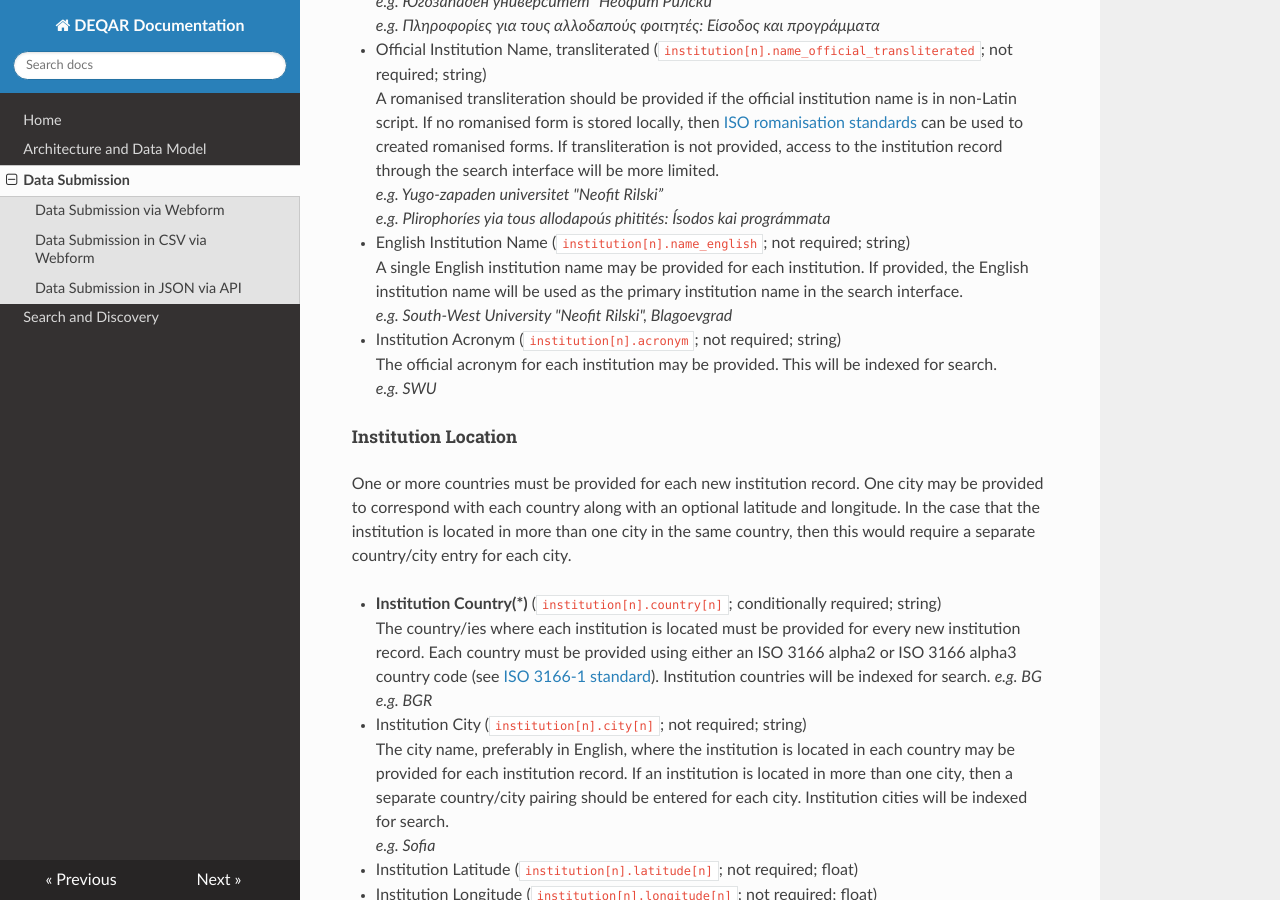
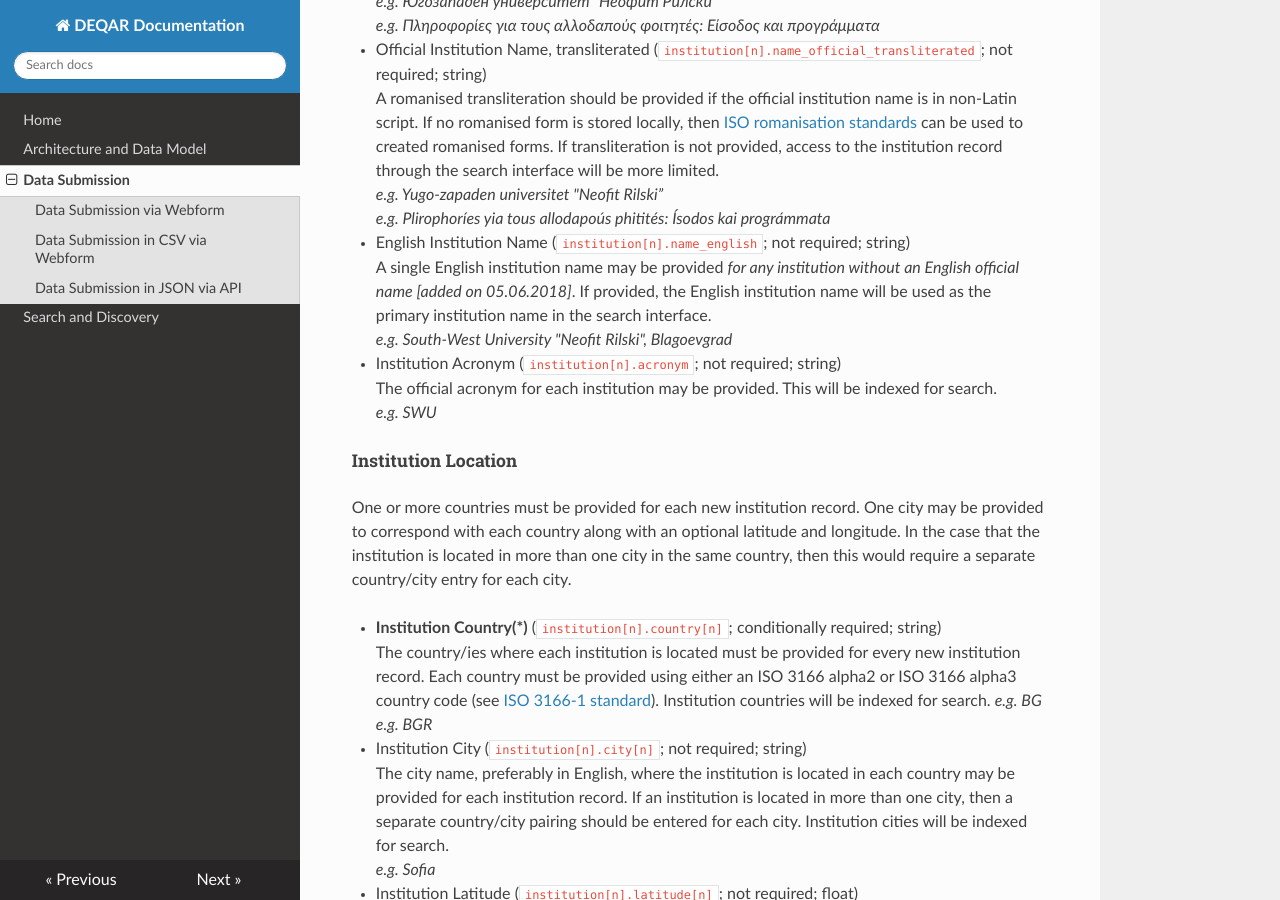
Before and after one commit to EQAR/deqar-docs, an MkDocs documentation site: the page built from docs/data_submission.md, in a window 1280 px wide and 900 px high, scrolled down 9137 px. Built offline with MkDocs 1.6.1, drawn with Linux system fonts in a browser that asks for light colours; nearby versions of some CDN libraries; old or Windows-style settings are respelled for this version of MkDocs.

Commit message:
Update data_submission.md

```diff
--- a/docs/data_submission.md
+++ b/docs/data_submission.md
@@ -248,7 +248,7 @@ A romanised transliteration should be provided if the official institution name
 *e.g. Plirophoríes yia tous allodapoús phitités: Ísodos kai prográmmata*
 
 - English Institution Name (<code>institution[n].name_english</code>; not required; string)
-A single English institution name may be provided for each institution.	If provided, the English institution name will be used as the primary institution name in the search interface.
+A single English institution name may be provided *for any institution without an English official name \[added on 05.06.2018\]*. If provided, the English institution name will be used as the primary institution name in the search interface.
 *e.g. South-West University "Neofit Rilski", Blagoevgrad*
 
 - Institution Acronym (<code>institution[n].acronym</code>; not required; string)
```
